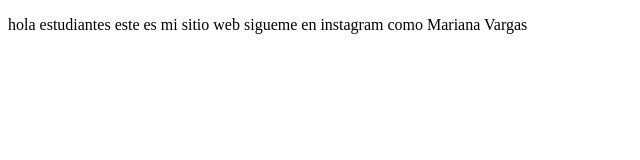
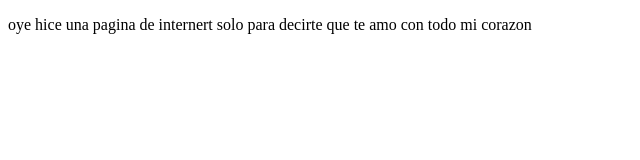
Before and after one commit to aleja1568/projectDemoPrework, a plain HTML site: page index.html in a window 1280 px wide. Shown: the full height of the page, 0-640 px from the left. Drawn offline with Linux system fonts and the light colour scheme.

```diff
--- a/index.html
+++ b/index.html
@@ -7,7 +7,11 @@
 </head>
 <body>
     <p>
-        hola estudiantes este es mi sitio web sigueme en instagram como Mariana Vargas
+        oye
+        hice una pagina de internert
+        solo para decirte que te amo
+        con todo mi corazon
+
     </p>
 </body>
 </html>
```
